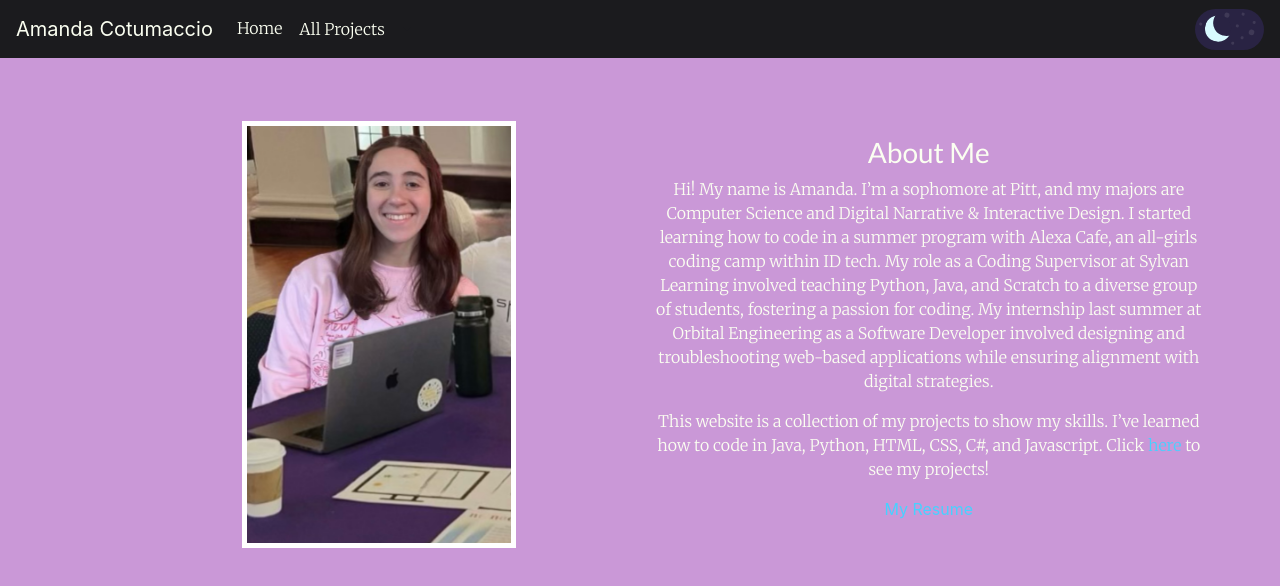
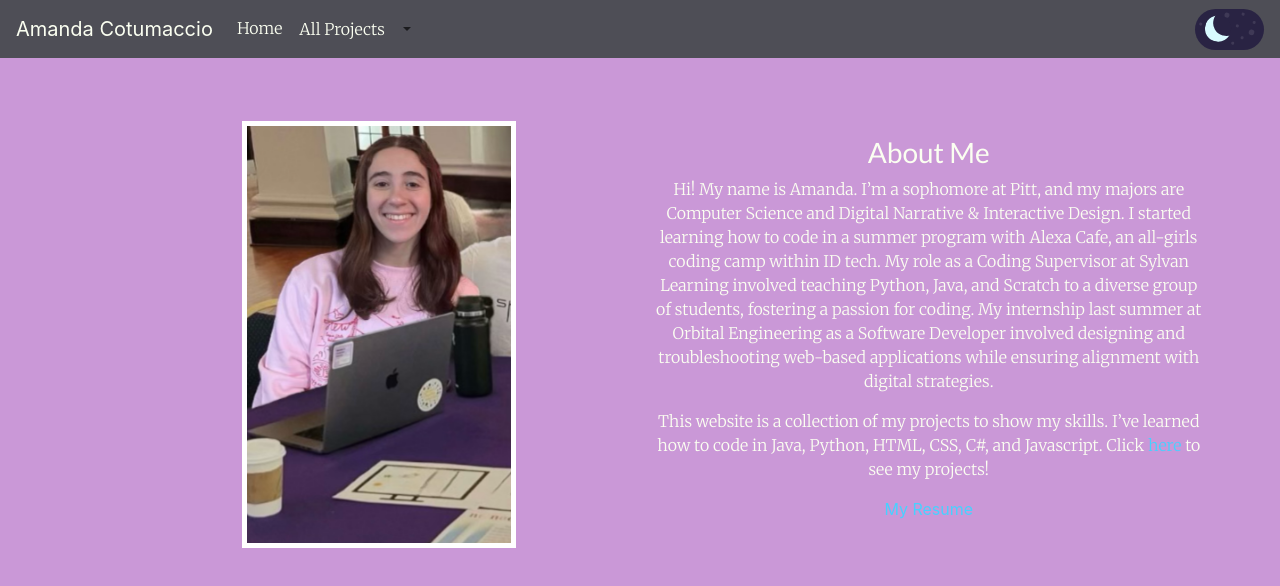
Before and after one commit to amandacot/personal-website, a website: page index.html in a window 1280 px wide. Drawn offline with nearby package versions, Linux system fonts and the light colour scheme.

Commit message:
Update global.css

```diff
--- a/assets/css/global.css
+++ b/assets/css/global.css
@@ -7,7 +7,7 @@
   --foreground-accent: #47d1ff;
   --accent-bright: #FD3E81;
   --accent-neutral: #1B1B1E;
-  --nav-background: #1B1B1E;
+  --nav-background: #4E4E56;
   --nav-color: #FBFFF1;
   --nav-color-opaque: #FBFFF1; }
 
```
